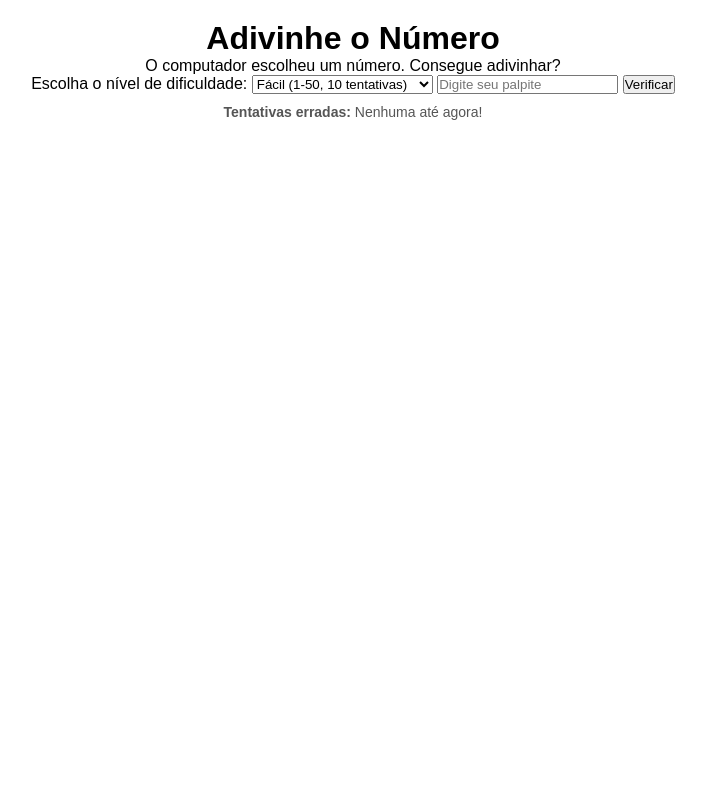
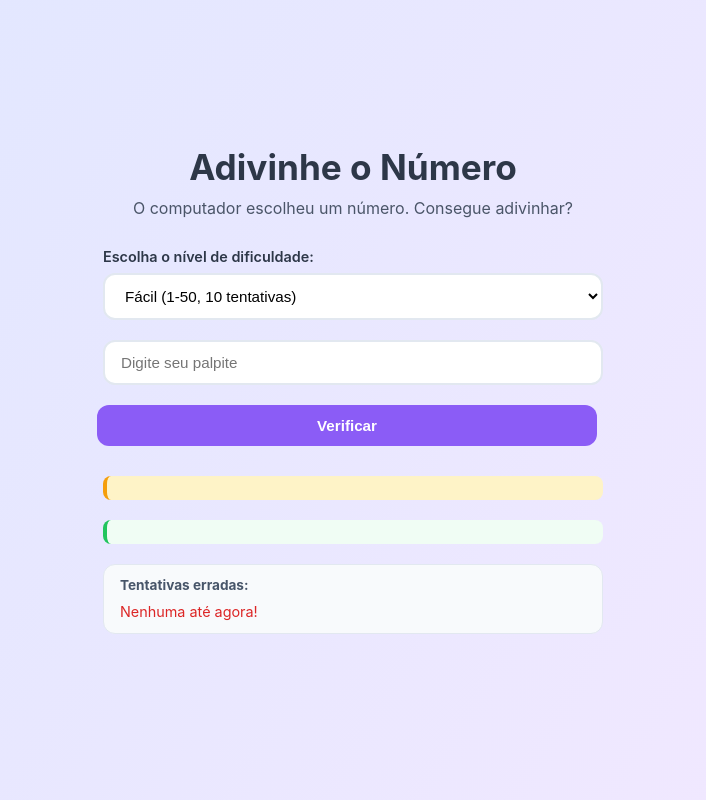
Before and after one commit to hedimauro260/adivinhe-o-numero, a plain HTML site: page index.html in a window 1280 px wide. Shown: the whole page, without its empty margins (287-993 px from the left). Drawn offline with Linux system fonts and the light colour scheme.

Commit message:
update: estilzação da interface

```diff
--- a/style.css
+++ b/style.css
@@ -5,17 +5,187 @@
 }
 
 body {
-    font-family: Arial, sans-serif;
+    font-family: -apple-system, BlinkMacSystemFont, 'Segoe UI', Roboto, 'Helvetica Neue', sans-serif;
+    background: linear-gradient(120deg, #e0e7ff 0%, #f3e8ff 100%);
+    min-height: 100vh;
+    padding: 40px 20px;
+}
+
+/* Container centralizado para todo o conteúdo */
+body {
+    display: flex;
+    flex-direction: column;
+    align-items: center;
+    justify-content: center;
+}
+
+/* Todos os elementos filhos diretos do body */
+body>* {
+    max-width: 500px;
+    width: 100%;
+    margin-bottom: 20px;
+}
+
+/* Título */
+h1 {
+    font-size: 2.2rem;
+    color: #2d3748;
     text-align: center;
-    margin: 20px;
+    margin-bottom: 10px;
+    font-weight: 700;
+}
+
+/* Parágrafo de descrição */
+body>p:first-of-type {
+    font-size: 1rem;
+    color: #4a5568;
+    text-align: center;
+    margin-bottom: 30px;
+}
+
+/* Label */
+label {
+    font-weight: 600;
+    color: #2d3748;
+    margin-bottom: 8px;
+    display: block;
+    font-size: 0.9rem;
+}
+
+/* Select */
+select {
+    width: 100%;
+    padding: 12px 16px;
+    font-size: 0.95rem;
+    border: 2px solid #e2e8f0;
+    border-radius: 12px;
+    background-color: white;
+    cursor: pointer;
+    transition: all 0.2s;
+}
+
+select:hover {
+    border-color: #cbd5e0;
+}
+
+select:focus {
+    outline: none;
+    border-color: #8b5cf6;
+    box-shadow: 0 0 0 3px rgba(139, 92, 246, 0.1);
+}
+
+/* Input */
+input[type="number"] {
+    width: 100%;
+    padding: 12px 16px;
+    font-size: 0.95rem;
+    border: 2px solid #e2e8f0;
+    border-radius: 12px;
+    transition: all 0.2s;
+}
+
+input[type="number"]:focus {
+    outline: none;
+    border-color: #8b5cf6;
+    box-shadow: 0 0 0 3px rgba(139, 92, 246, 0.1);
+}
+
+/* Container dos botões */
+button {
+    padding: 12px 24px;
+    font-size: 0.95rem;
+    font-weight: 600;
+    border: none;
+    border-radius: 12px;
+    cursor: pointer;
+    transition: all 0.2s;
+    margin-right: 12px;
+}
+
+#check {
+    background-color: #8b5cf6;
+    color: white;
+}
+
+#check:hover {
+    background-color: #7c3aed;
+    transform: translateY(-1px);
+}
+
+#reset {
+    background-color: #ef4444;
+    color: white;
+}
+
+#reset:hover {
+    background-color: #dc2626;
+    transform: translateY(-1px);
 }
 
 .hidden {
     display: none;
 }
 
+/* Feedback */
+#feedback {
+    background-color: #fef3c7;
+    border-left: 4px solid #f59e0b;
+    padding: 12px 16px;
+    border-radius: 8px;
+    color: #92400e;
+    font-weight: 500;
+    margin-top: 10px;
+}
+
+/* Tentativas restantes */
+#attempts {
+    background-color: #f0fdf4;
+    border-left: 4px solid #22c55e;
+    padding: 12px 16px;
+    border-radius: 8px;
+    color: #166534;
+    font-weight: 500;
+}
+
+/* Lista de tentativas erradas */
 .attempts-list {
-    margin-top: 10px;
-    font-size: 14px;
-    color: #555;
+    background-color: #f8fafc;
+    padding: 12px 16px;
+    border-radius: 12px;
+    border: 1px solid #e2e8f0;
 }
+
+.attempts-list strong {
+    display: block;
+    margin-bottom: 8px;
+    color: #475569;
+    font-size: 0.85rem;
+}
+
+#wrong-guesses {
+    color: #dc2626;
+    font-size: 0.9rem;
+    word-break: break-word;
+    display: inline-block;
+}
+
+/* Responsividade */
+@media (max-width: 640px) {
+    body {
+        padding: 20px 16px;
+    }
+
+    h1 {
+        font-size: 1.8rem;
+    }
+
+    button {
+        width: 100%;
+        margin-right: 0;
+        margin-bottom: 10px;
+    }
+
+    #reset {
+        margin-top: 0;
+    }
+}
```
